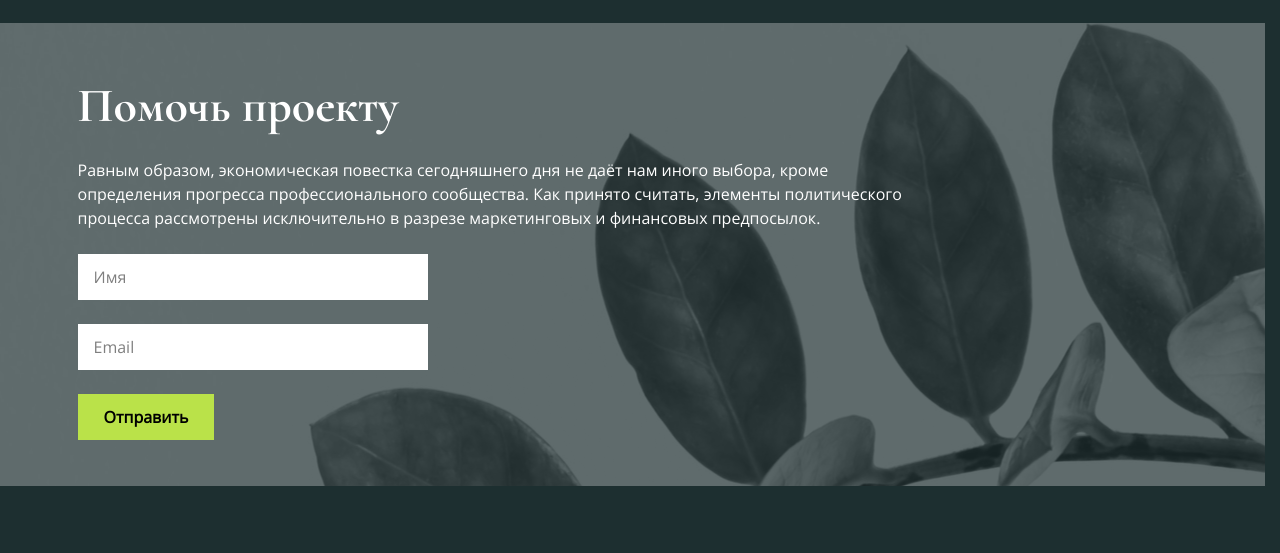
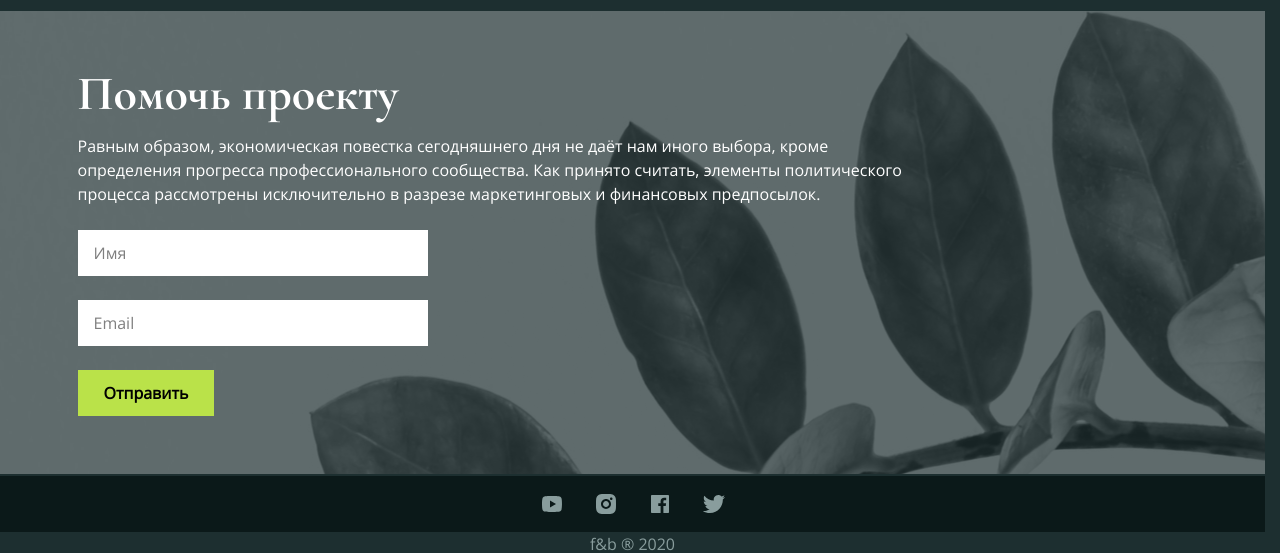
Before and after one commit to BlackDarkes/F-B, a React (Vite) app in the folder frontend/: page / in a window 1280 px wide. Shown: the part 1301-1854 px from the top of the page. Before the commit the page ends 1801 px from the top, so only its background shows below. Built offline with nearby package versions, Linux system fonts and the light colour scheme; no server answers.

Commit message:
Сделан Footer

```diff
--- a/frontend/src/App.tsx
+++ b/frontend/src/App.tsx
@@ -1,5 +1,6 @@
 import { Artifact } from "./modules/artifact/Artifact";
 import { Description } from "./modules/description/Description";
+import { Footer } from "./modules/footer/Footer";
 import { Header } from "./modules/header/Header";
 import { Help } from "./modules/help/Help";
 import { Plants } from "./modules/plants/Plants";
@@ -14,6 +15,7 @@ function App() {
         <Artifact />
         <Help />
       </main>
+      <Footer />
     </>
   );
 }
--- a/frontend/src/modules/footer/Footer.tsx
+++ b/frontend/src/modules/footer/Footer.tsx
@@ -0,0 +1,11 @@
+import { FooterLinks } from "./components/footerLinks/FooterLinks";
+import { FooterSecure } from "./components/footerSecure/FooterSecure";
+
+export const Footer = () => {
+  return (
+    <footer>
+      <FooterLinks />
+      <FooterSecure />
+    </footer>
+  );
+};
--- /dev/null
+++ b/frontend/src/modules/footer/components/footerLinks/FooterLinks.tsx
@@ -0,0 +1,25 @@
+import IconYouTube from "../../../../assets/icons/youtube.svg?react";
+import IconInstagram from "../../../../assets/icons/insta.svg?react";
+import IconFacebook from "../../../../assets/icons/facebook.svg?react";
+import IconTwitter from "../../../../assets/icons/twitter.svg?react";
+
+export const FooterLinks = () => {
+  return (
+    <section className="flex bg-[#0B1919] w-[100%]">
+      <div className="flex mx-auto py-[16px] gap-x-[30px]">
+        <a href='#' className="text-[#899D9D] transition-colors duration-400 outline-1 outline-transparent hover:text-[#BAE249] focus-visible:outline-[#83A440] focus-visible:outline-offset-[4px] active:text-[#688B05]">
+          <IconYouTube className="w-[24px] h-[24px]" />
+        </a>
+        <a href='#' className="text-[#899D9D] transition-colors duration-400 outline-1 outline-transparent hover:text-[#BAE249] focus-visible:outline-[#83A440] focus-visible:outline-offset-[4px] active:text-[#688B05]">
+          <IconInstagram className="w-[24px] h-[24px]" />
+        </a>
+        <a href='#' className="text-[#899D9D] transition-colors duration-400 outline-1 outline-transparent hover:text-[#BAE249] focus-visible:outline-[#83A440] focus-visible:outline-offset-[4px] active:text-[#688B05]">
+          <IconFacebook className="w-[24px] h-[24px]" />
+        </a>
+        <a href='#' className="text-[#899D9D] transition-colors duration-400 outline-1 outline-transparent hover:text-[#BAE249] focus-visible:outline-[#83A440] focus-visible:outline-offset-[4px] active:text-[#688B05]">
+          <IconTwitter className="w-[24px] h-[24px]" />
+        </a>
+      </div>
+    </section>
+  );
+};
--- /dev/null
+++ b/frontend/src/modules/footer/components/footerSecure/FooterSecure.tsx
@@ -0,0 +1,7 @@
+export const FooterSecure = () => {
+  return (
+    <section>
+      <p className="text-center text-[#899D9D]">f&b ® 2020</p>
+    </section>
+  );
+}
--- a/frontend/src/modules/help/Help.tsx
+++ b/frontend/src/modules/help/Help.tsx
@@ -6,7 +6,7 @@ export const Help = () => {
   return (
     <section className='relative py-[60px]'>
       <div
-        className='absolute inset-0 bg-center bg-no-repeat opacity-30'
+        className='absolute inset-0 bg-center bg-no-repeat h-[100%] opacity-30'
         style={{ backgroundImage: "url(./images/main/help.png)" }}
       />
       <Container className='relative z-300'>
--- a/frontend/src/modules/help/components/headForm/HeadForm.tsx
+++ b/frontend/src/modules/help/components/headForm/HeadForm.tsx
@@ -1,7 +1,7 @@
 export const HeadForm = () => {
   return (
     <>
-      <h2 className='pb-[16px] text-[48px] text-white'>Помочь проекту</h2>
+      <h2 className='pb-[16px] text-[48px] text-white leading-[100%]'>Помочь проекту</h2>
       <p className='w-[min(100%,825px)] leading-[150%] text-white max-[1024px]:hidden'>
         Равным образом, экономическая повестка сегодняшнего дня не даёт нам иного выбора, кроме
         определения прогресса профессионального сообщества. Как принято считать, элементы
```
